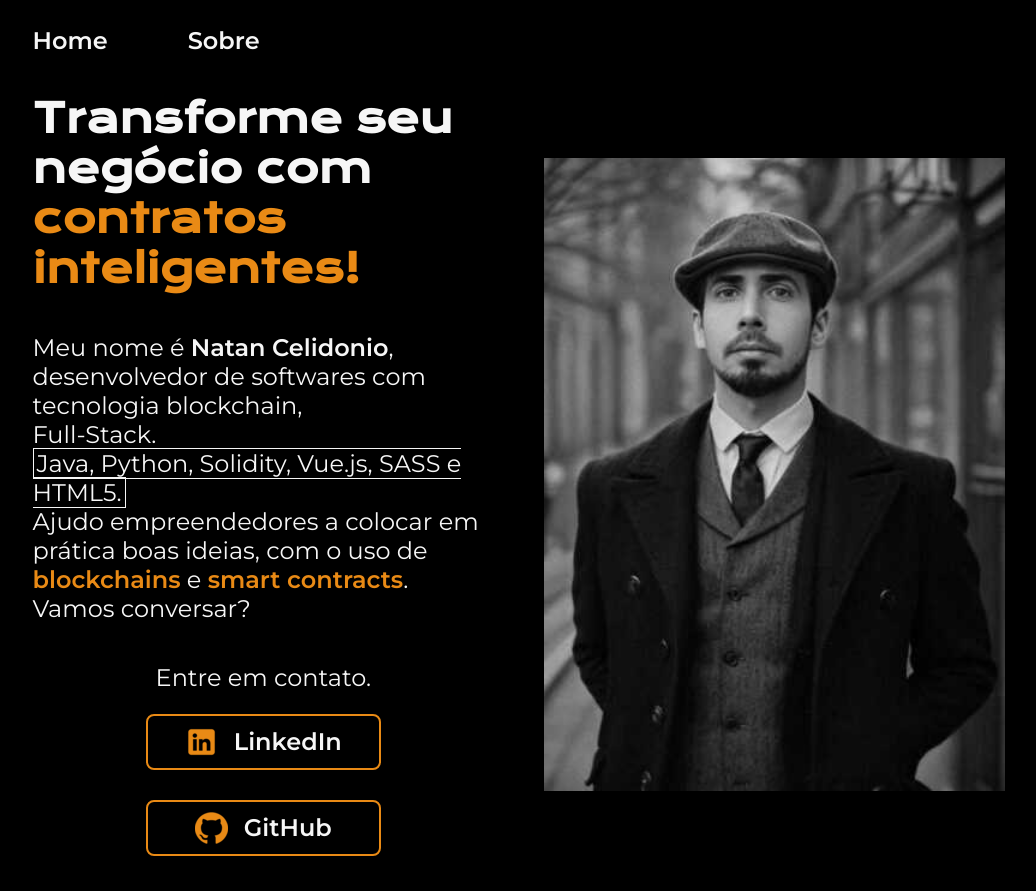
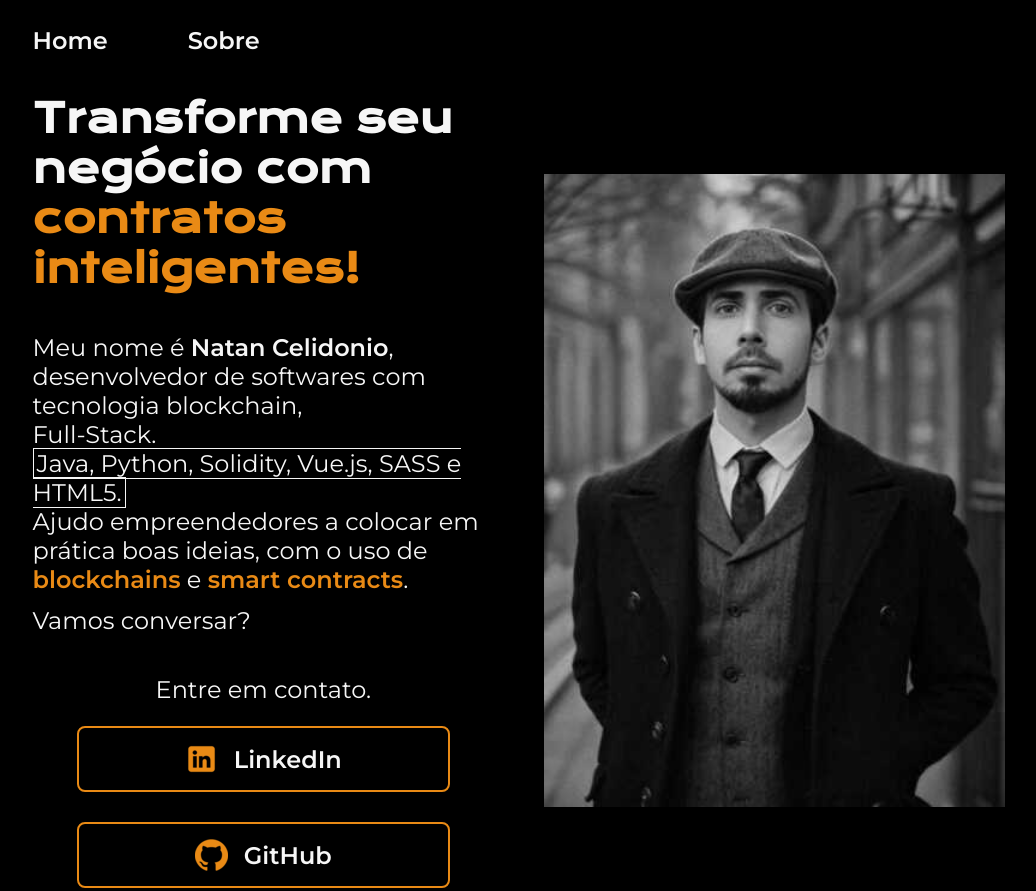
Before and after one commit to natancelidonio/site-exercicio-one-t7, a plain HTML site: page index.html in a window 1280 px wide. Shown: the top 891 px of the page, without its empty margins (121-1157 px from the left). Drawn offline with nearby package versions, Linux system fonts and the light colour scheme.

Commit message:
site update #1.2

```diff
--- a/index.html
+++ b/index.html
@@ -18,7 +18,8 @@
     <main class="apresentacao">
         <section class="apresentacao__conteudo">
             <h1 class="apresentacao__conteudo__titulo">Transforme seu negócio com<strong class="titulo-destaque"> contratos inteligentes!</strong></h1>
-            <p class="apresentacao__conteudo__texto">Meu nome é <strong>Natan Celidonio</strong>, desenvolvedor de softwares com tecnologia blockchain, <br>Full-Stack. <br><span>Java, Python, Solidity, Vue.js, SASS e HTML5.</span><br>Ajudo empreendedores a colocar em prática boas ideias, com o uso de <strong class="main-techs">blockchains</strong> e <strong class="main-techs">smart contracts</strong>.<br>Vamos conversar?</p>
+            <p class="apresentacao__conteudo__texto">Meu nome é <strong>Natan Celidonio</strong>, desenvolvedor de softwares com tecnologia blockchain, <br>Full-Stack. <br><span>Java, Python, Solidity, Vue.js, SASS e HTML5.</span><br>Ajudo empreendedores a colocar em prática boas ideias, com o uso de <strong class="main-techs">blockchains</strong> e <strong class="main-techs">smart contracts</strong>.</p>
+            <p class="call-to-action-text">Vamos conversar?</p>
             <div class="apresentacao__links">
                 <h2 class="apresentacao__links__subtitulo">Entre em contato.</h2>
                 <a class="apresentacao__links__navegacao" href="https://www.linkedin.com/in/natan-celidonio-fernandes/">
--- a/styles/style.css
+++ b/styles/style.css
@@ -73,6 +73,12 @@ body {
     color: var(--cor-destaque);
 }
 
+.call-to-action-text {
+    font-size: 1.5rem;
+    font-family: var(--fonte-secundaria);
+    margin-top: -6%;
+}
+
 .apresentacao__links {
     display: flex;
     flex-direction: column;
@@ -94,8 +100,8 @@ body {
     gap: 16px;
     border: 2px solid var(--cor-destaque);
     color: var(--cor-secundaria);
-    width: 50%;
-    padding: 10px 0px;
+    width: 80%;
+    padding: 15px 0px;
     text-align: center;
     font-size: 1.5rem;
     font-weight: 600;
```
